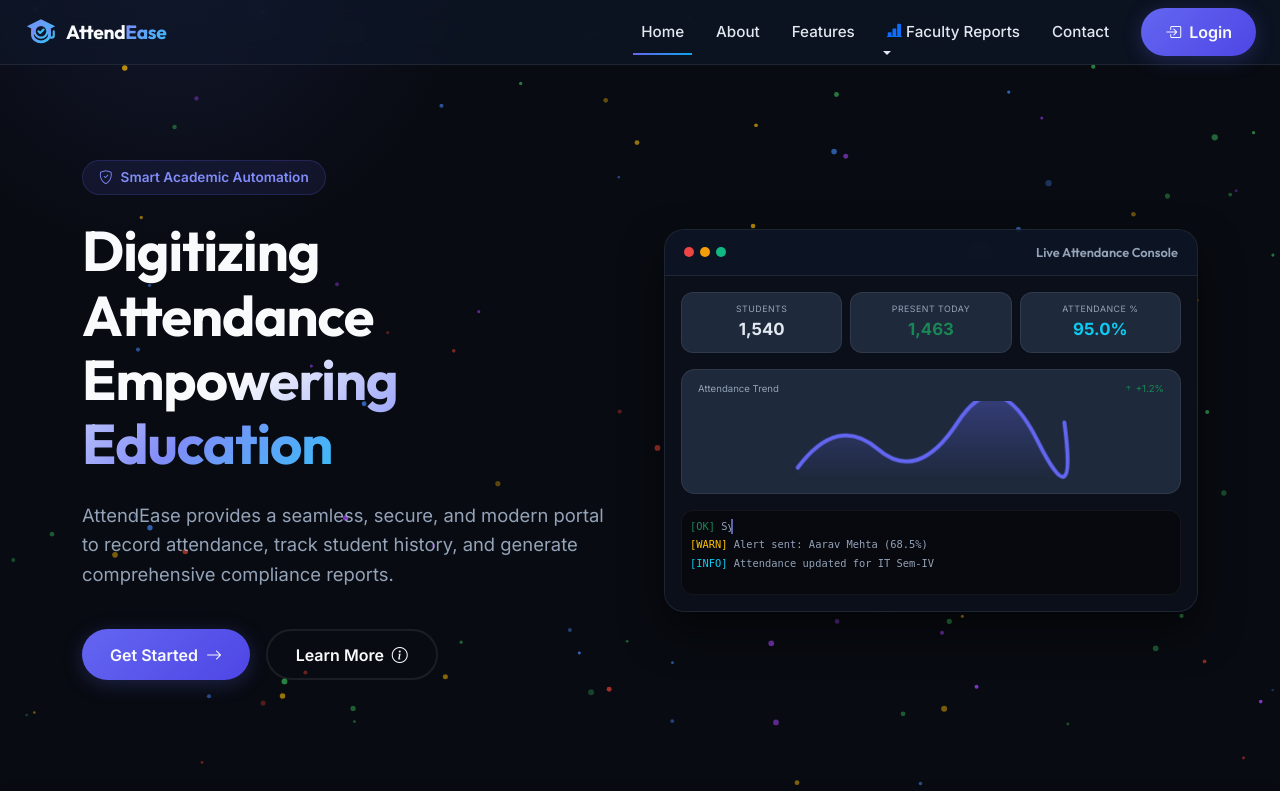
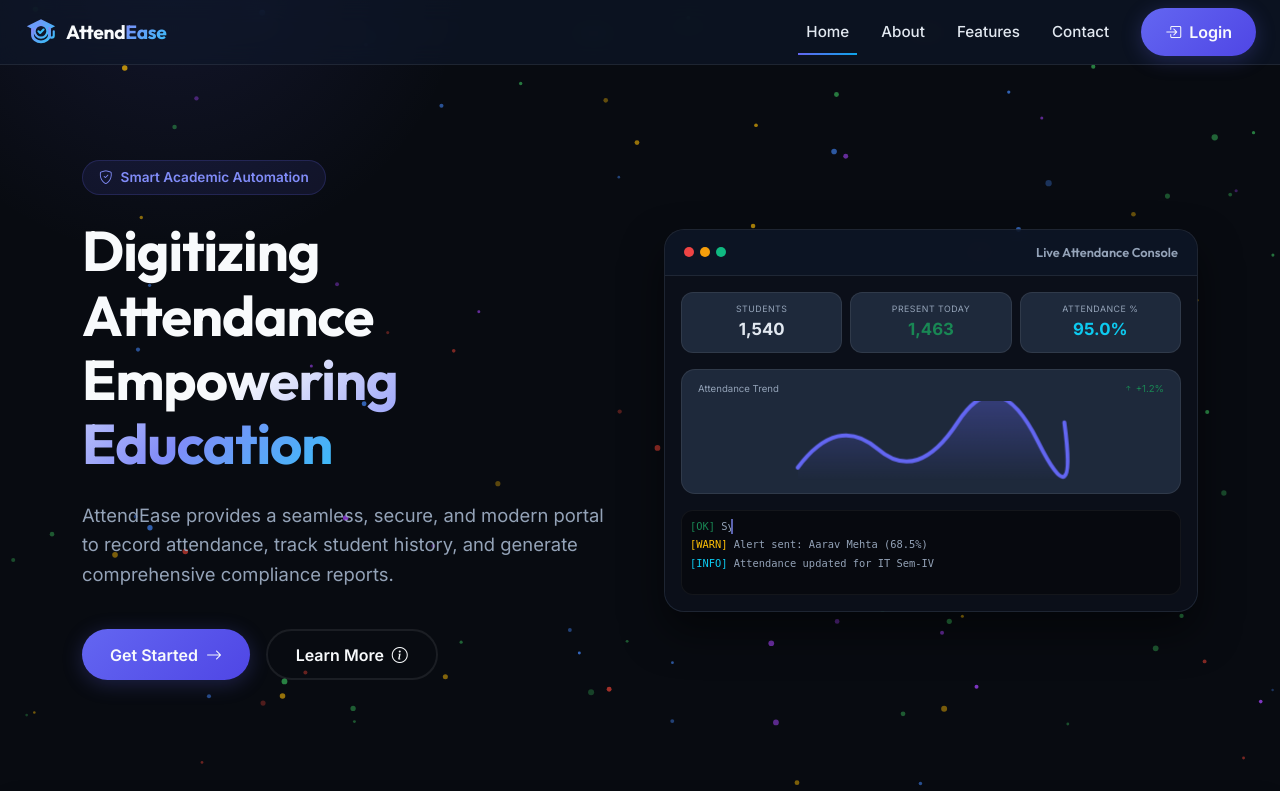
Before and after one commit to Megha-Bansode/Student-Attendance-Tracking-Portal, a PHP site: page /index.php in a window 1280 px wide; the page is wider, and only the part inside the window is pictured. Shown: the top 791 px of that part. Run offline with PHP 8.4, Linux system fonts and the light colour scheme.

Commit message:
removed landing page issue

```diff
--- a/includes/header.php
+++ b/includes/header.php
@@ -89,16 +89,7 @@ $contact_link = $is_index ? '#contact' : $base_path.'index.php#contact';
                                 <li class="nav-item">
                                     <a class="nav-link" href="<?php echo $features_link; ?>" id="nav-link-features">Features</a>
                                 </li>
-                                <li class="nav-item dropdown">
-                                    <a class="nav-link dropdown-toggle <?php echo in_array($current_page, ['reports/attendance-history.php', 'reports/monthly-report.php', 'reports/student-summary.php']) ? 'active' : ''; ?>" href="#" id="navbarDropdownReports" role="button" data-bs-toggle="dropdown" aria-expanded="false">
-                                        <i class="bi bi-bar-chart-line-fill text-primary"></i> Faculty Reports
-                                    </a>
-                                    <ul class="dropdown-menu dropdown-menu-dark border-0 shadow-lg" aria-labelledby="navbarDropdownReports">
-                                        <li><a class="dropdown-item <?php echo $current_page == 'reports/attendance-history.php' ? 'active' : ''; ?>" href="<?php echo $base_path; ?>reports/attendance-history.php"><i class="bi bi-clock-history me-2"></i> Attendance History</a></li>
-                                        <li><a class="dropdown-item <?php echo $current_page == 'reports/monthly-report.php' ? 'active' : ''; ?>" href="<?php echo $base_path; ?>reports/monthly-report.php"><i class="bi bi-calendar-month me-2"></i> Monthly Attendance Report</a></li>
-                                        <li><a class="dropdown-item <?php echo $current_page == 'reports/student-summary.php' ? 'active' : ''; ?>" href="<?php echo $base_path; ?>reports/student-summary.php"><i class="bi bi-person-lines-fill me-2"></i> Student-wise Summary</a></li>
-                                    </ul>
-                                </li>
+
                                 <li class="nav-item">
                                     <a class="nav-link" href="<?php echo $contact_link; ?>" id="nav-link-contact">Contact</a>
                                 </li>
```
Also changed, not shown: config/attendease.db.
